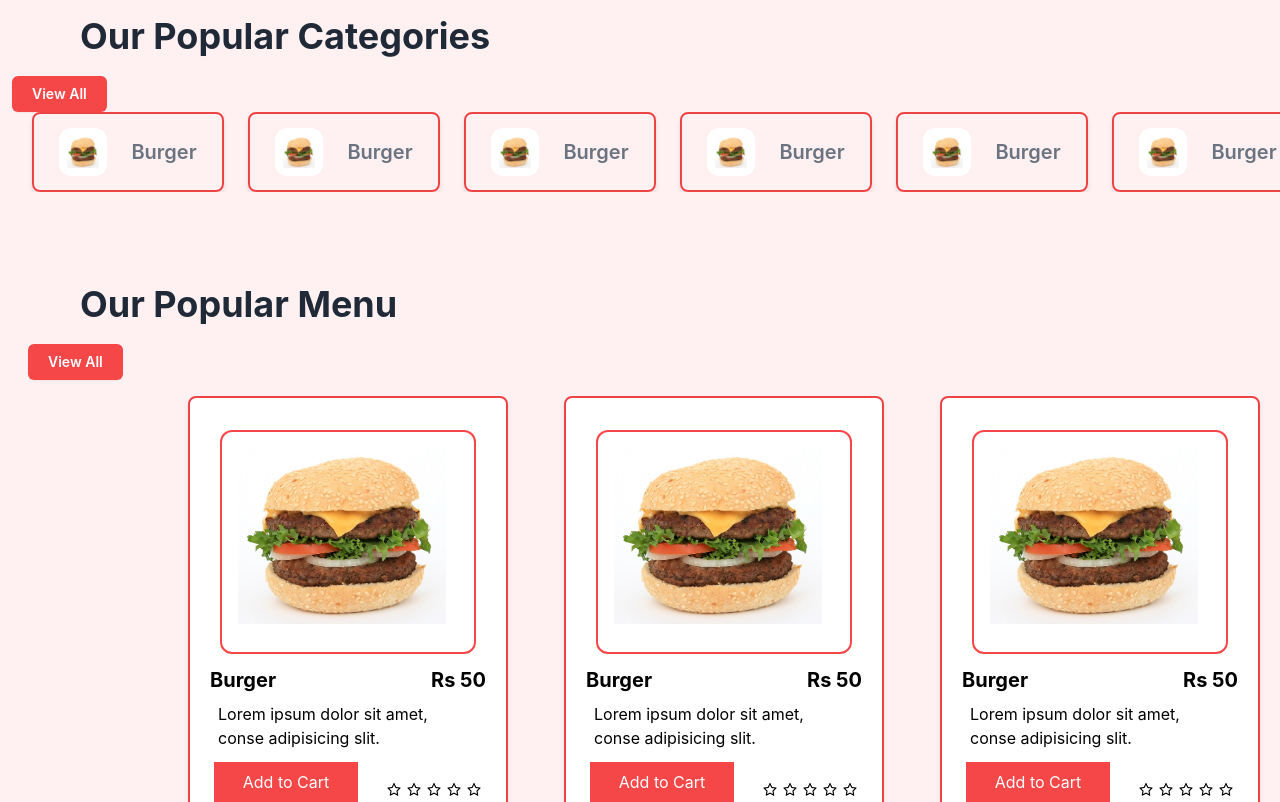
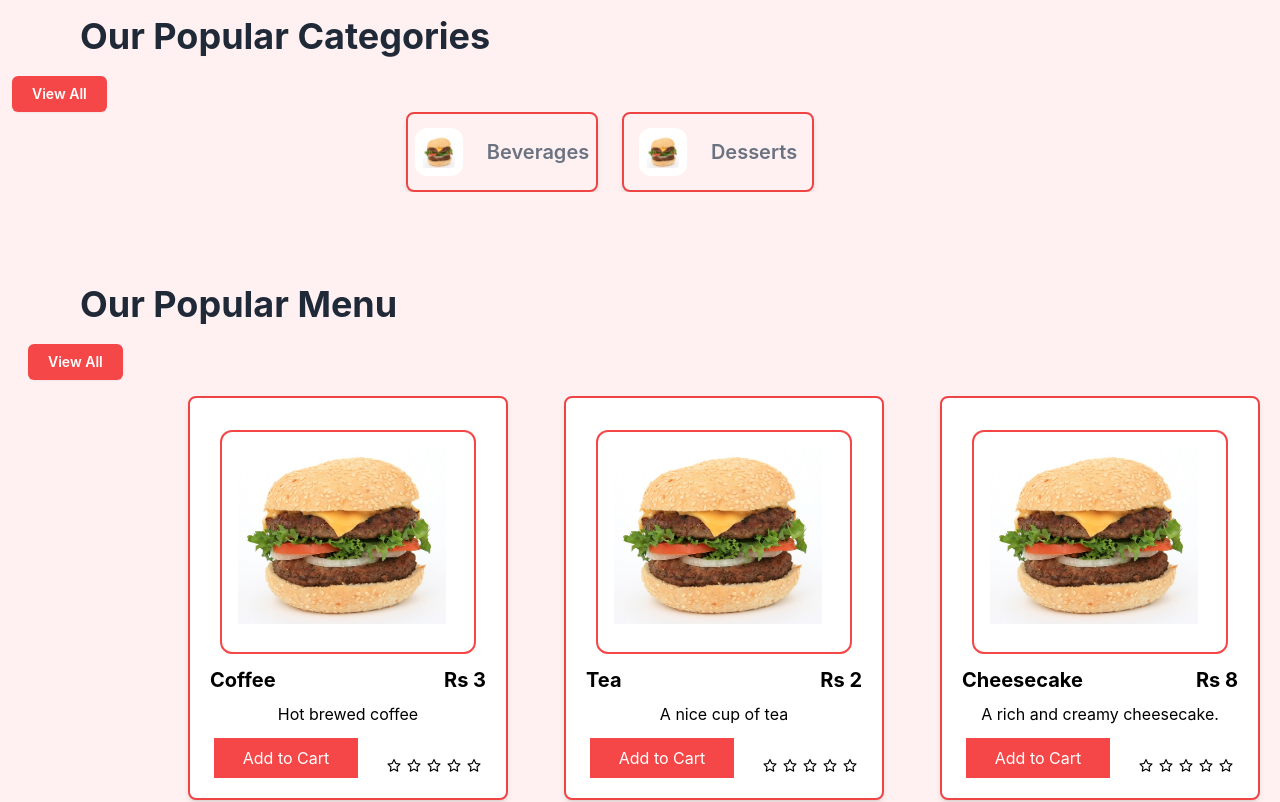
Before and after one commit to Ajitchy/TasteBud, a React (Create React App) app: page / in a window 1280 px wide. Shown: the part 840-1642 px from the top of the page. Built offline with nearby package versions, Linux system fonts and the light colour scheme; data requests are answered from the project's data file.

Commit message:
Home Update db fetch

```diff
--- a/db.json
+++ b/db.json
@@ -2,14 +2,14 @@
     "menu": [
         {
             "category": "Beverages",
-            "image": "src/Images/Burger.jpg",
+            "image": "images/Burger.jpg",
             "foods": [
                 {
                     "foodId": 1,
                     "name": "Coffee",
-                    "image": "src/Images/Burger.jpg",
+                    "image": "images/Burger.jpg",
                     "description": "Hot brewed coffee",
-                    "price": "Rs3",
+                    "price": "3",
                     "reviews": [
                         {
                             "userId": 1,
@@ -26,9 +26,9 @@
                 {
                     "foodId": 2,
                     "name": "Tea",
-                    "image": "src/Images/Burger.jpg",
+                    "image": "images/Burger.jpg",
                     "description": "A nice cup of tea",
-                    "price": "Rs2",
+                    "price": "2",
                     "reviews": [
                         {
                             "userId": 3,
@@ -46,14 +46,14 @@
         },
         {
             "category": "Desserts",
-            "image": "src/Images/Burger.jpg",
+            "image": "images/Burger.jpg",
             "foods": [
                 {
                     "foodId": 1,
                     "name": "Cheesecake",
-                    "image": "src/Images/Burger.jpg",
+                    "image": "images/Burger.jpg",
                     "description": "A rich and creamy cheesecake.",
-                    "price": "Rs8",
+                    "price": "8",
                     "reviews": [
                         {
                             "userId": 5,
@@ -95,22 +95,22 @@
                     "quantity": "1"
                 }
             ],
-            "orders": [
+            "orde": [
                 {
                     "orderId": 1,
-                    "totalAmount": "Rs15.00",
+                    "totalAmount": "15.00",
                     "orderedOn": "2021-01-01",
                     "items": [
                         {
                             "foodId": 1,
                             "name": "Veg Burger",
-                            "price": "Rs5.00",
+                            "price": "5.00",
                             "quantity": "1"
                         },
                         {
                             "foodId": 2,
                             "name": "Chicken Biryani",
-                            "price": "Rs10.00",
+                            "price": "10.00",
                             "quantity": "2"
                         }
                     ]
--- a/src/Components/Home.js
+++ b/src/Components/Home.js
@@ -1,4 +1,4 @@
-import React, { useState } from 'react';
+import React, { useState, useEffect } from 'react';
 import Man1 from '../Images/Man1.jpg';
 import Woman1 from '../Images/Woman1.jpg';
 import Man2 from '../Images/Man2.jpg';
@@ -8,7 +8,6 @@ import FastDelivery from '../Images/fast-delivery.png';
 import COD from '../Images/cash-on-delivery.png';
 import home from '../Images/home.png';
 import shipped from '../Images/shipped.png';
-import Burger from '../Images/Burger.jpg';
 import Star from './Star';
 
 
@@ -23,6 +22,19 @@ function Home() {
     { name: "Sana khan", image: Woman2, designation: 'Musician', workplace: 'T-series', review: "Excellent food. Menu is extensive and seasonal to a particularly high standard. Definitely fine dining. It can be expensive but worth it and they do different deals on different nights so it’s worth checking them out before you book. Highly recommended." },
 
   ];
+
+  const [Categories, setCategories] = useState([]);
+  const [foods, setFoods] = useState([]);
+
+  useEffect(() => {
+    fetch('http://localhost:8080/menu')
+      .then((res) => res.json())
+      .then((data) => {
+        setCategories(data);
+        const foods = data.flatMap(category => category.foods);
+        setFoods(foods);
+      })
+  }, []);
 
   return (
     <div className="">
@@ -141,117 +153,25 @@ function Home() {
               View All
             </button>
           </span>
-          <div
-            className="flex overflow-x-scroll pb-10 hide-scroll-bar grid-cols-2 lg:grid-cols-4 gap-4 justify-center"
-          >
-            <div
-              className="flex flex-nowrap overflow-x-scroll hide-scroll-bar pl-5 pr-5 md:pr-10 lg:pr-20"
-            >
-
-              <div className="inline-block px-3">
+          <div className="flex overflow-x-scroll pb-10 hide-scroll-bar grid-cols-2 lg:grid-cols-4 gap-4 justify-center">
+            <div className="flex flex-nowrap overflow-x-scroll hide-scroll-bar pl-5 pr-5 md:pr-10 lg:pr-20">
+              {Categories.map((category, index) => (
+                <div key={index} className="inline-block px-3">
                   <div
                     className="flex flex-row w-48 h-20 max-w-xs overflow-hidden rounded-lg shadow-md border-2 border-red-500 items-center justify-center hover:shadow-xl transition-shadow duration-300 ease-in-out"
                   >
                     <span className="bg-white w-12 h-12 mr-6 rounded-xl">
                       <img
                         className="w-8 h-8 m-2"
-                      src={Burger}
-                      alt="burger"
+                        src={category.image}
+                        alt={category.category}
                       />
                     </span>
-                  <p className="text-xl font-semibold text-gray-500">Burger</p>
+                    <p className="text-xl font-semibold text-gray-500">{category.category}</p>
                   </div>
                 </div>
+              ))}
 
-              <div className="inline-block px-3">
-                <div
-                  className="flex flex-row w-48 h-20 max-w-xs overflow-hidden rounded-lg shadow-md border-2 border-red-500 items-center justify-center hover:shadow-xl transition-shadow duration-300 ease-in-out"
-                >
-                  <span className="bg-white w-12 h-12 mr-6 rounded-xl">
-                    <img
-                      className="w-8 h-8 m-2"
-                      src={Burger}
-                      alt="burger"
-                    />
-                  </span>
-                  <p className="text-xl font-semibold text-gray-500">Burger</p>
-                </div>
-              </div>
-
-              <div className="inline-block px-3">
-                <div
-                  className="flex flex-row w-48 h-20 max-w-xs overflow-hidden rounded-lg shadow-md border-2 border-red-500 items-center justify-center hover:shadow-xl transition-shadow duration-300 ease-in-out"
-                >
-                  <span className="bg-white w-12 h-12 mr-6 rounded-xl">
-                    <img
-                      className="w-8 h-8 m-2"
-                      src={Burger}
-                      alt="burger"
-                    />
-                  </span>
-                  <p className="text-xl font-semibold text-gray-500">Burger</p>
-                </div>
-              </div>
-
-              <div className="inline-block px-3">
-                <div
-                  className="flex flex-row w-48 h-20 max-w-xs overflow-hidden rounded-lg shadow-md border-2 border-red-500 items-center justify-center hover:shadow-xl transition-shadow duration-300 ease-in-out"
-                >
-                  <span className="bg-white w-12 h-12 mr-6 rounded-xl">
-                    <img
-                      className="w-8 h-8 m-2"
-                      src={Burger}
-                      alt="burger"
-                    />
-                  </span>
-                  <p className="text-xl font-semibold text-gray-500">Burger</p>
-                </div>
-              </div>
-
-              <div className="inline-block px-3">
-                <div
-                  className="flex flex-row w-48 h-20 max-w-xs overflow-hidden rounded-lg shadow-md border-2 border-red-500 items-center justify-center hover:shadow-xl transition-shadow duration-300 ease-in-out"
-                >
-                  <span className="bg-white w-12 h-12 mr-6 rounded-xl">
-                    <img
-                      className="w-8 h-8 m-2"
-                      src={Burger}
-                      alt="burger"
-                    />
-                  </span>
-                  <p className="text-xl font-semibold text-gray-500">Burger</p>
-                </div>
-              </div>
-
-              <div className="inline-block px-3">
-                <div
-                  className="flex flex-row w-48 h-20 max-w-xs overflow-hidden rounded-lg shadow-md border-2 border-red-500 items-center justify-center hover:shadow-xl transition-shadow duration-300 ease-in-out"
-                >
-                  <span className="bg-white w-12 h-12 mr-6 rounded-xl">
-                    <img
-                      className="w-8 h-8 m-2"
-                      src={Burger}
-                      alt="burger"
-                    />
-                  </span>
-                  <p className="text-xl font-semibold text-gray-500">Burger</p>
-                </div>
-              </div>
-
-              <div className="inline-block px-3">
-                <div
-                  className="flex flex-row w-48 h-20 max-w-xs overflow-hidden rounded-lg shadow-md border-2 border-red-500 items-center justify-center hover:shadow-xl transition-shadow duration-300 ease-in-out"
-                >
-                  <span className="bg-white w-12 h-12 mr-6 rounded-xl">
-                    <img
-                      className="w-8 h-8 m-2"
-                      src={Burger}
-                      alt="burger"
-                    />
-                  </span>
-                  <p className="text-xl font-semibold text-gray-500">Burger</p>
-                </div>
-              </div>
             </div>
           </div>
         </div>
@@ -274,20 +194,21 @@ function Home() {
           </div>
           <div className="hide-scroll-bar flex overflow-x-scroll pb-10">
             <div className="ml-10 flex flex-nowrap md:ml-20 lg:ml-40">
-              <div className="inline-block px-3">
+              {foods.map((foods, index) => (
+                <div key={index} className="inline-block px-3">
                   <div className="flex flex-col w-80 max-w-xs overflow-hidden rounded-lg bg-white shadow-md transition-shadow duration-300 ease-in-out hover:shadow-xl border-2 border-red-500 m-4 p-5 items-center justify-center">
                     <span className="bg-white w-64 h-56 m-3 rounded-xl border-2 border-red-custom">
                       <img
                         className="w-52 h-44 items-center justify-center m-4"
-                      src={Burger}
-                      alt="burger"
+                        src={foods.image}
+                        alt={foods.name}
                       />
                     </span>
                     <span className="flex flex-row justify-between w-full">
-                    <h2 className="text-xl font-bold text-black">Burger</h2>
-                    <h2 className="text-xl font-bold">Rs 50</h2>
+                      <h2 className="text-xl font-bold text-black">{foods.name}</h2>
+                      <h2 className="text-xl font-bold">Rs {foods.price}</h2>
                     </span>
-                  <p className="p-2">Lorem ipsum dolor sit amet, conse adipisicing slit.</p>
+                    <p className="p-2">{foods.description}</p>
                     <span className="flex flex-col justify-between w-full">
                       <button className="bg-red-custom hover:bg-red-400 text-white font semibold py-2 px-6 m-1 inline-flexrounded-xl w-36">
                         Add to Cart
@@ -298,57 +219,7 @@ function Home() {
                     </span>
                   </div>
                 </div>
-
-              <div className="inline-block px-3">
-                <div className="flex flex-col w-80 max-w-xs overflow-hidden rounded-lg bg-white shadow-md transition-shadow duration-300 ease-in-out hover:shadow-xl border-2 border-red-500 m-4 p-5 items-center justify-center">
-                  <span className="bg-white w-64 h-56 m-3 rounded-xl border-2 border-red-custom">
-                    <img
-                      className="w-52 h-44 items-center justify-center m-4"
-                      src={Burger}
-                      alt="burger"
-                    />
-                  </span>
-                  <span className="flex flex-row justify-between w-full">
-                    <h2 className="text-xl font-bold text-black">Burger</h2>
-                    <h2 className="text-xl font-bold">Rs 50</h2>
-                  </span>
-                  <p className="p-2">Lorem ipsum dolor sit amet, conse adipisicing slit.</p>
-                  <span className="flex flex-col justify-between w-full">
-                    <button className="bg-red-custom hover:bg-red-400 text-white font semibold py-2 px-6 m-1 inline-flexrounded-xl w-36">
-                      Add to Cart
-                    </button>
-                    <div className="flex justify-end -mt-6">
-                      <Star stars={stars} />
-                    </div>
-                  </span>
-                </div>
-              </div>
-
-              <div className="inline-block px-3">
-                <div className="flex flex-col w-80 max-w-xs overflow-hidden rounded-lg bg-white shadow-md transition-shadow duration-300 ease-in-out hover:shadow-xl border-2 border-red-500 m-4 p-5 items-center justify-center">
-                  <span className="bg-white w-64 h-56 m-3 rounded-xl border-2 border-red-custom">
-                    <img
-                      className="w-52 h-44 items-center justify-center m-4"
-                      src={Burger}
-                      alt="burger"
-                    />
-                  </span>
-                  <span className="flex flex-row justify-between w-full">
-                    <h2 className="text-xl font-bold text-black">Burger</h2>
-                    <h2 className="text-xl font-bold">Rs 50</h2>
-                  </span>
-                  <p className="p-2">Lorem ipsum dolor sit amet, conse adipisicing slit.</p>
-                  <span className="flex flex-col justify-between w-full">
-                    <button className="bg-red-custom hover:bg-red-400 text-white font semibold py-2 px-6 m-1 inline-flexrounded-xl w-36">
-                      Add to Cart
-                    </button>
-                    <div className="flex justify-end -mt-6">
-                      <Star stars={stars} />
-                    </div>
-                  </span>
-                </div>
-              </div>
-
+              ))}
             </div>
           </div>
         </div>
@@ -419,7 +290,7 @@ function Home() {
           <h2 className="text-lg font-bold mt-10 text-red-500">Download App</h2>
           <h2 className="text-4xl font-bold">Get Started With<br /> Tastebud Today!</h2>
           <p className="mt-4 text-gray-500 font-medium">I recently had the pleasure of dining at a new <br />
-            restaurant in New York City and I was blown<br/>
+            restaurant in New York City and I was blown<br />
             away by the food.
           </p>
 
```
Also changed, not shown: public/images/Burger.jpg (renamed from src/Images/Burger.jpg). Lines whose indentation alone changed are shown as unchanged.
